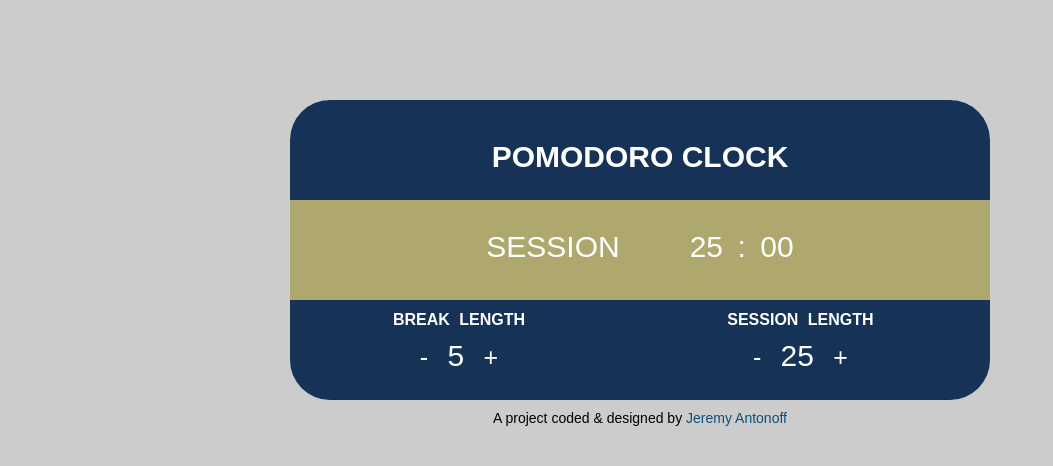
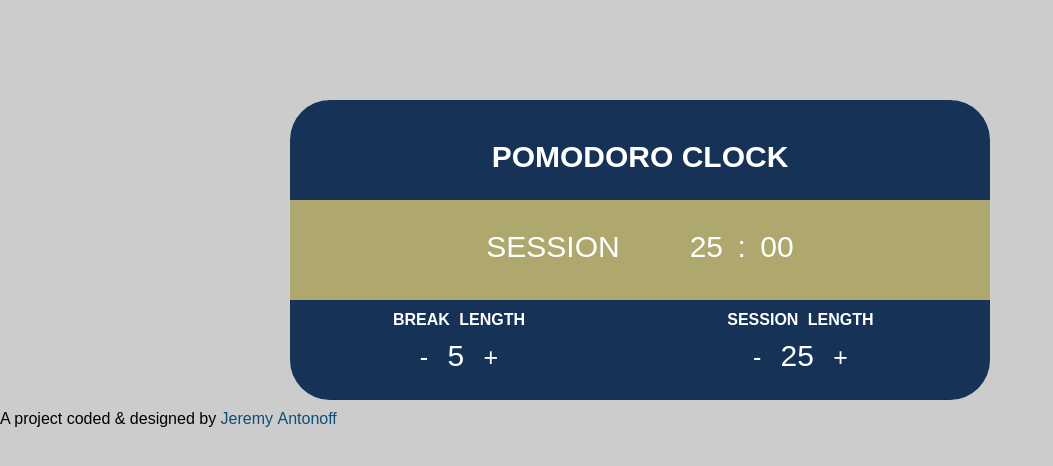
Before and after one commit to JeremyAntonoff/pomodoro, a plain HTML site: page index.html in a window 1280 px wide. Shown: the whole page, without its empty margins (0-1053 px from the left). Drawn offline with Linux system fonts and the light colour scheme; a web font is replaced by a local one.

Commit message:
change doctype and footer

```diff
--- a/index.html
+++ b/index.html
@@ -26,7 +26,7 @@
 			</div>
 		</div>
 	</section>
-	<footer id = "project">A project coded & designed by <a href="http://www.jeremyantonoff.com">Jeremy Antonoff</a></footer>
+	<footer>A project coded & designed by <a href="http://www.jeremyantonoff.com">Jeremy&nbsp;Antonoff</a></footer>
 	<script type="text/javascript" src="assets/js/pomodoro.js"></script>
 </body>
 </html>
```
